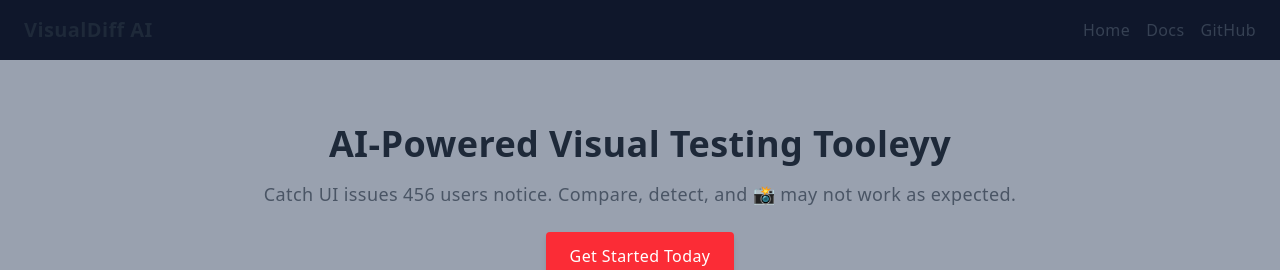
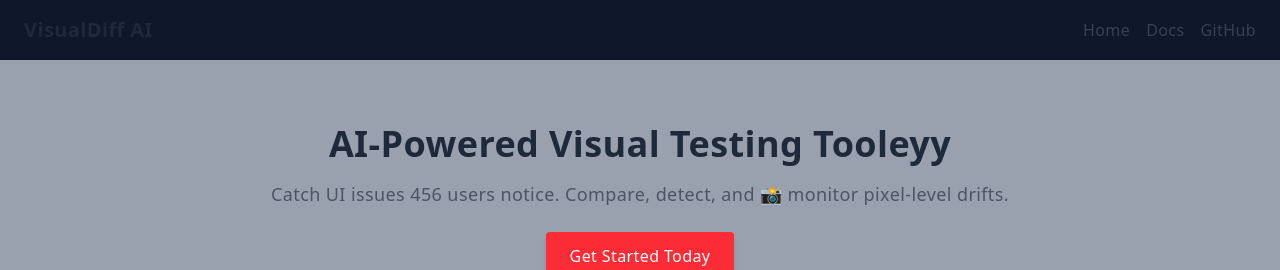
Before and after one commit to Shenile/vt-ai, a React (Vite) app in the folder vt-ai-fe/: page / in a window 1280 px wide. Shown: the top 270 px of the page. Built offline with nearby package versions, Linux system fonts and the light colour scheme.

Commit message:
ui-change-commit

```diff
--- a/vt-ai-fe/src/App.jsx
+++ b/vt-ai-fe/src/App.jsx
@@ -20,7 +20,7 @@ function App() {
       <section className="bg-gray-400 py-16 px-6 text-center">
         <h2 className="text-4xl font-bold mb-4">AI-Powered Visual Testing Tooleyy</h2>
         <p className="text-lg text-gray-600 mb-6">
-          Catch UI issues 456 users notice. Compare, detect, and 📸 may not work as expected.
+          Catch UI issues 456 users notice. Compare, detect, and 📸 monitor pixel-level drifts.
         </p>
         <button className="bg-red-500 text-white px-6 py-3 rounded hover:bg-gray-800 shadow-md">
           Get Started Today
```
